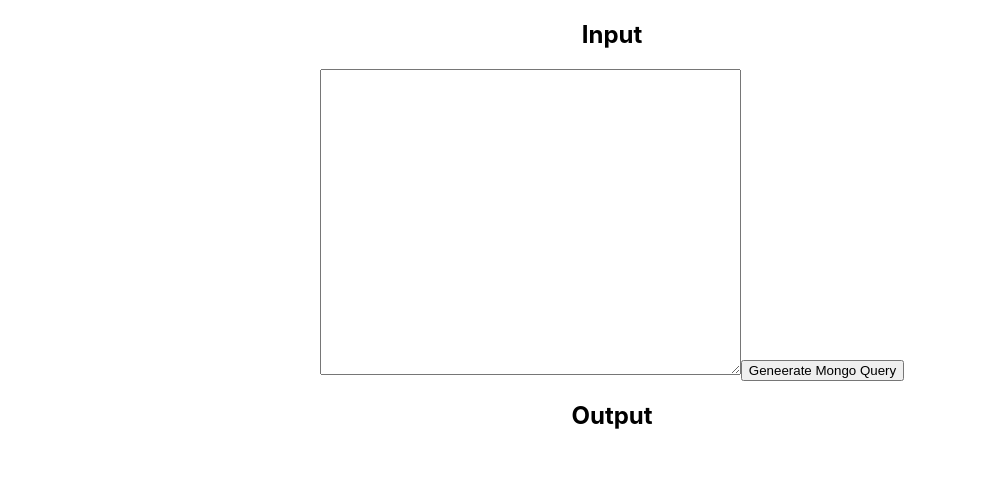
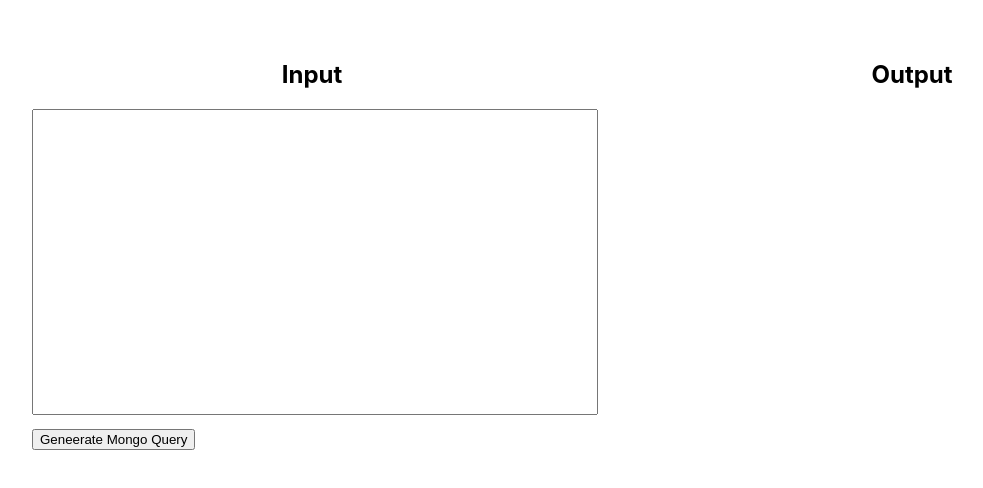
Before and after one commit to ektedar/query-generator, a React (Create React App) app in the folder mongo-query-gen/: page / in a window 1280 px wide. Shown: the top 488 px of the page, without its empty margins (28-1011 px from the left). Built offline with nearby package versions, Linux system fonts and the light colour scheme.

Commit message:
Updated the UI so that the panels are side by side

```diff
--- a/mongo-query-gen/src/App.css
+++ b/mongo-query-gen/src/App.css
@@ -2,37 +2,28 @@
   text-align: center;
 }
 
-.App-logo {
-  height: 40vmin;
-  pointer-events: none;
+.container {
+  display: flex;
+  justify-content: space-evenly;
+  align-items: flex-start;
+  max-width: 1200px;
+  margin: 0 auto;
+  padding: 20px;
 }
 
-@media (prefers-reduced-motion: no-preference) {
-  .App-logo {
-    animation: App-logo-spin infinite 20s linear;
-  }
+.left-panel,
+.right-panel {
+  flex: 1;
+  padding: 20px;
+  box-sizing: border-box;
 }
 
-.App-header {
-  background-color: #282c34;
-  min-height: 100vh;
-  display: flex;
-  flex-direction: column;
-  align-items: center;
-  justify-content: center;
-  font-size: calc(10px + 2vmin);
-  color: white;
+textarea {
+  width: 100%;
+  resize: none;
 }
 
-.App-link {
-  color: #61dafb;
+button {
+  display: block;
+  margin-top: 10px;
 }
-
-@keyframes App-logo-spin {
-  from {
-    transform: rotate(0deg);
-  }
-  to {
-    transform: rotate(360deg);
-  }
-}
```
Also changed, not shown: mongo-query-gen/src/setupTests.js (deleted, +0 -5 lines).
